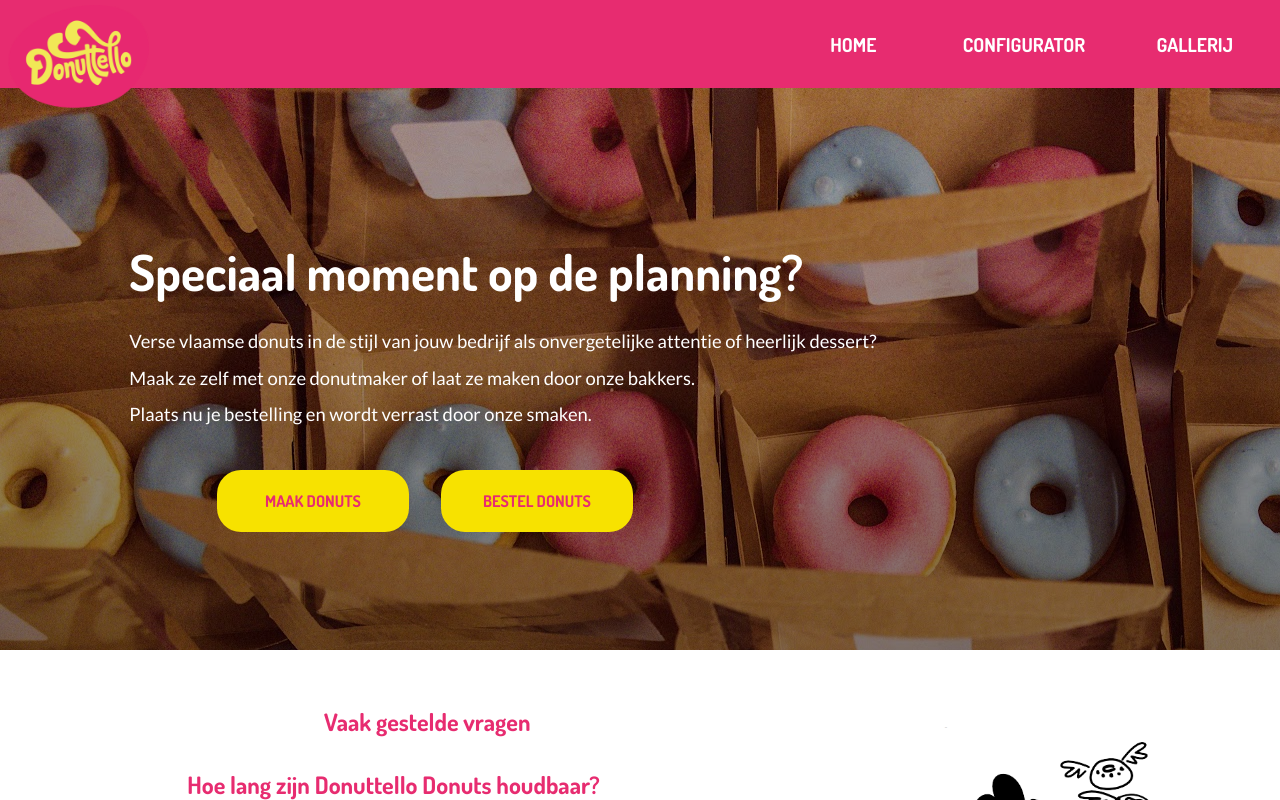
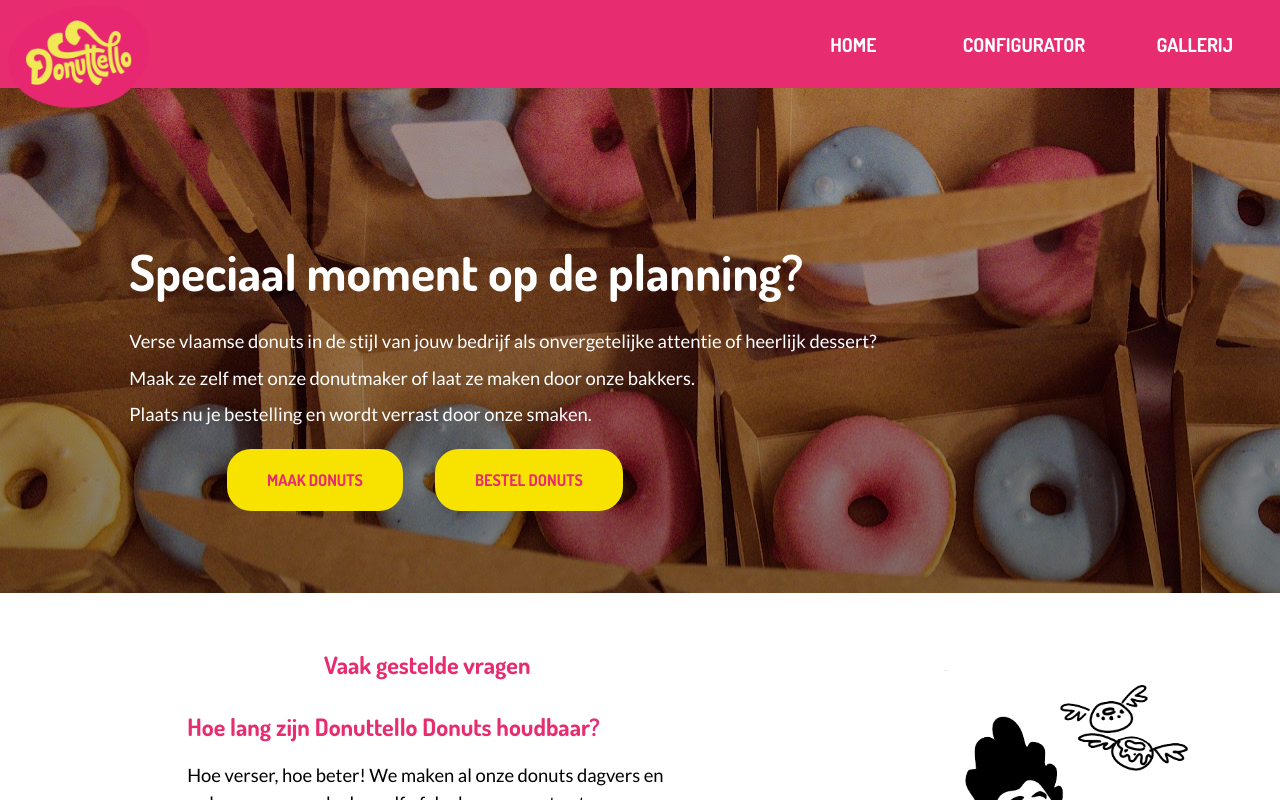
Before and after one commit to lienapaeps/DEV5-EINDBAAS-FRONTEND, a Vue app: page / in a window 1280 px wide. Shown: the top 800 px of the page. Built offline with nearby package versions, Linux system fonts and the light colour scheme.

Commit message:
fix: linked buttons on home

```diff
--- a/src/views/Home.vue
+++ b/src/views/Home.vue
@@ -27,8 +27,12 @@ import Button from '../components/Button.vue'
             </p>
         </div>
         <div class="buttons">
-            <Button text="Maak Donuts" class="btn btn--yellow" textclass="btn__text"/>
-            <Button text="Bestel Donuts" class="btn btn--yellow" textclass="btn__text"/>
+            <a href="#/configurator">
+                <Button text="Maak Donuts" class="btn btn--yellow" textclass="btn__text"/>
+            </a>
+            <a href="https://donuttello.com/menu">
+                <Button text="Bestel Donuts" class="btn btn--yellow" textclass="btn__text"/>
+            </a>
         </div>
     </div>
     <section class="faq">
@@ -63,6 +67,10 @@ p {
 h1{
     padding-bottom: .5em;
     padding-top: 1em;
+}
+
+a {
+    text-decoration: none;
 }
 
 .textHomepage p{
@@ -102,7 +110,7 @@ h1{
     flex-direction: row;
     justify-content: center;
     align-items: center;
-    padding-top: 1em;
+    padding-top: 2em;
 }
 
 .faq__text {
```
